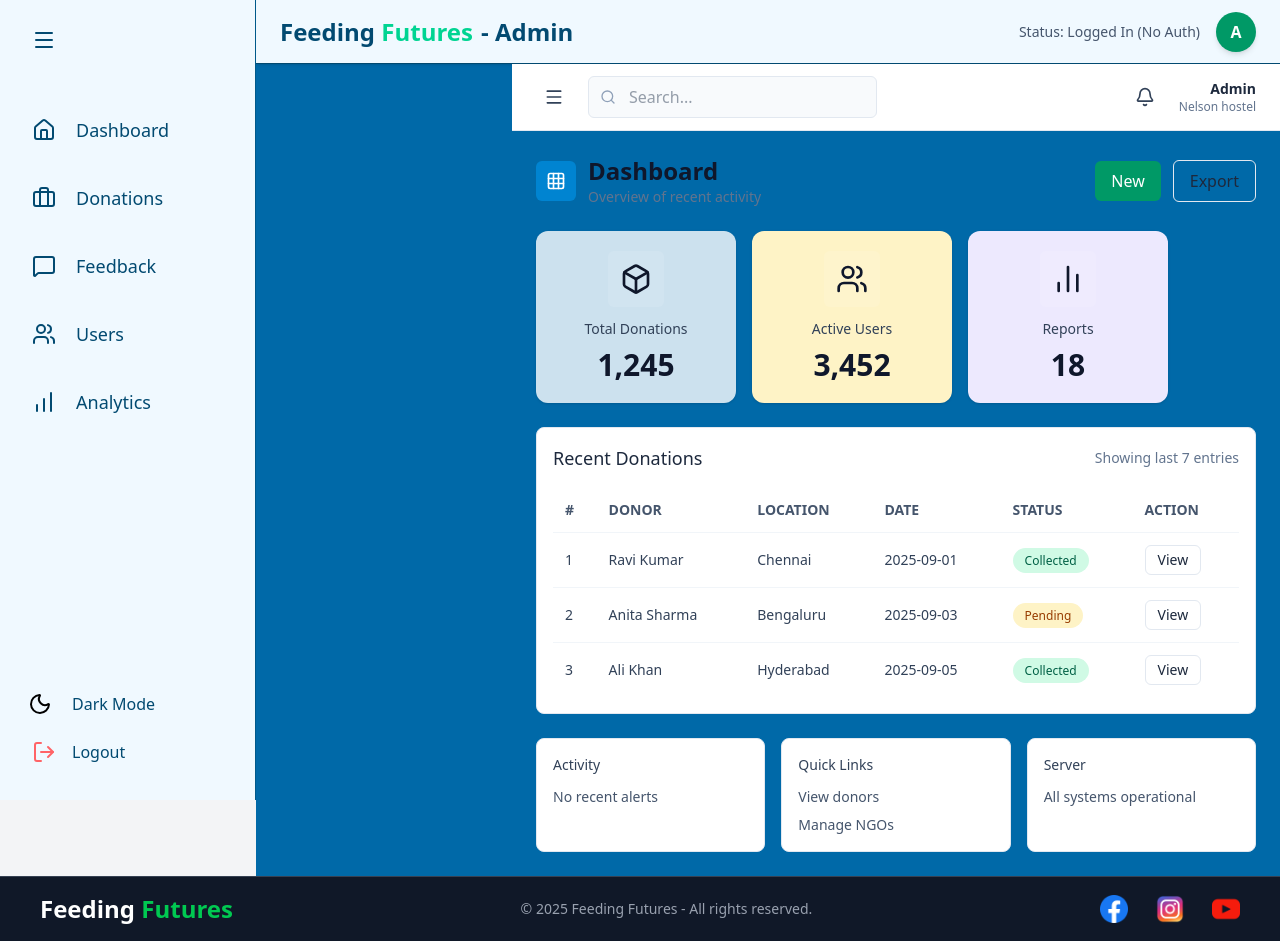
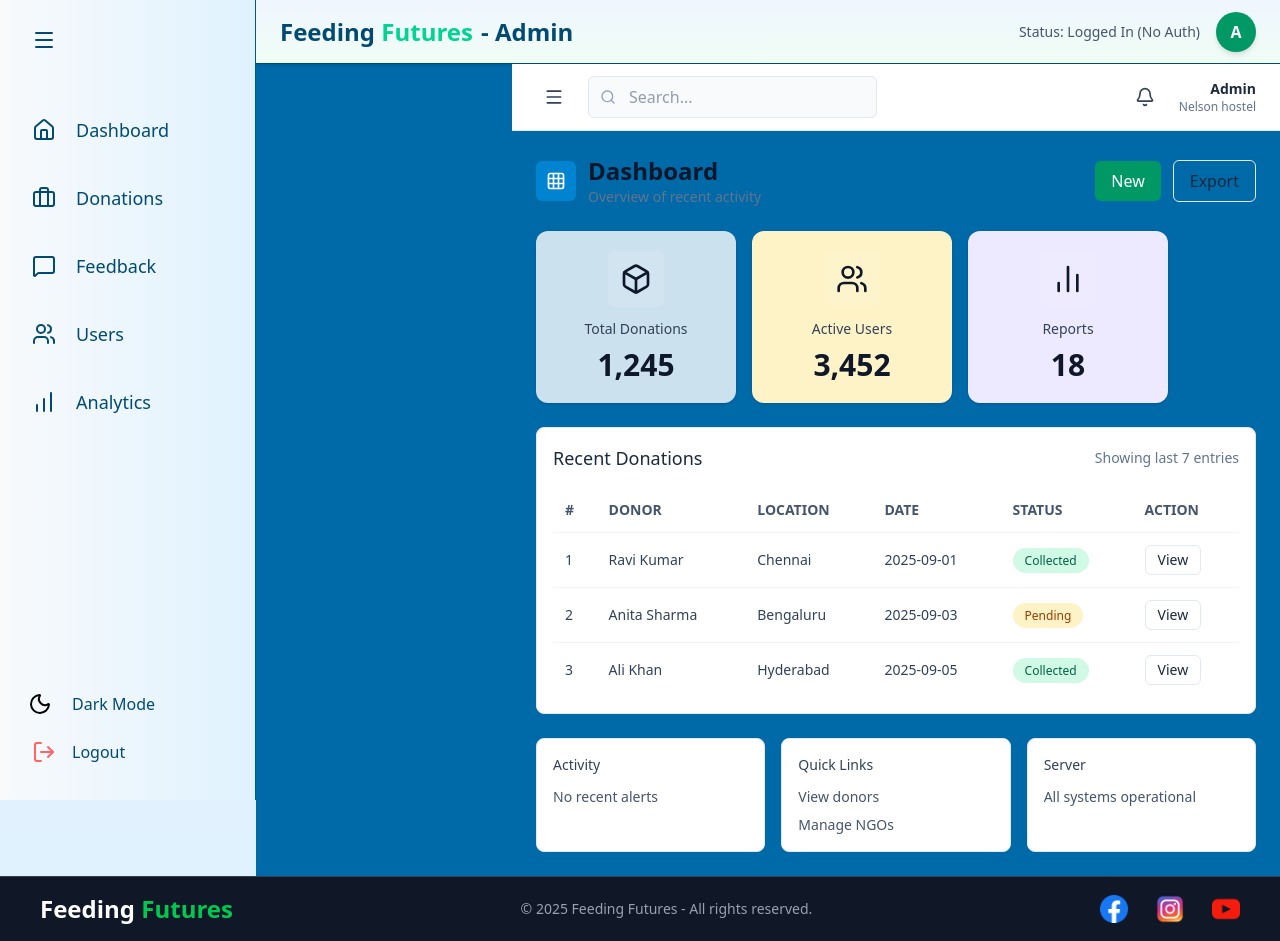
Before and after one commit to namanmahajan2020/Feeding-Futures, a React (Vite) app in the folder Feeding-Futures/admin/: page / in a window 1280 px wide. Built offline with nearby package versions, Linux system fonts and the light colour scheme.

Commit message:
adding gradient in sidebar header and app bg

```diff
--- a/Feeding-Futures/admin/src/App.jsx
+++ b/Feeding-Futures/admin/src/App.jsx
@@ -22,7 +22,7 @@ function AppLayout({ children }) {
   return (
     <div
       className={`min-h-screen font-sans ${
-        isDarkMode ? 'bg-slate-800 text-slate-200' : 'bg-gray-100 text-slate-800'
+        isDarkMode ? 'bg-slate-800 text-slate-200' : 'bg-gradient-to-b from-indigo-50 to-sky-100 text-slate-800'
       } transition-colors duration-300`}
     >
       <div
--- a/Feeding-Futures/admin/src/components/Header.jsx
+++ b/Feeding-Futures/admin/src/components/Header.jsx
@@ -7,7 +7,7 @@ const Header = () => {
 
   return (
     <header className={`sticky top-0 h-16 border-b flex items-center justify-between px-4 sm:px-6 z-20 shadow-sm
-      ${isDarkMode ? 'bg-slate-900 text-slate-100 border-slate-700' : 'bg-sky-50 text-sky-900 border-sky-900'}`}>
+      ${isDarkMode ? 'bg-slate-900 text-slate-100 border-slate-700' : 'bg-gradient-to-t from-green-50 to-blue-50 text-sky-900 border-sky-900'}`}>
       <div className="flex items-center space-x-2">
 
         <span className="text-2xl font-bold hidden sm:block">
--- a/Feeding-Futures/admin/src/components/Sidebar.jsx
+++ b/Feeding-Futures/admin/src/components/Sidebar.jsx
@@ -16,7 +16,7 @@ const Sidebar = () => {
 
   return (
     <nav className={`fixed top-0 left-0 border-r h-full ${isSidebarOpen ? 'w-64' : 'w-20'}
-      ${isDarkMode ? 'bg-slate-900 border-slate-700 text-slate-100' : 'bg-sky-50 text-sky-900 border-sky-800'}
+      ${isDarkMode ? 'bg-slate-900 border-slate-700 text-slate-100' : 'bg-gradient-to-r from-slate-50 to-sky-50 bg-gradient-to-b from-indigo-50 to-sky-100 text-sky-900 border-sky-800'}
       p-4 transition-all duration-300 z-30 shadow-xl md:shadow-none`}>
 
       <div className="flex items-center space-x-3 cursor-pointer overflow-hidden">
```
